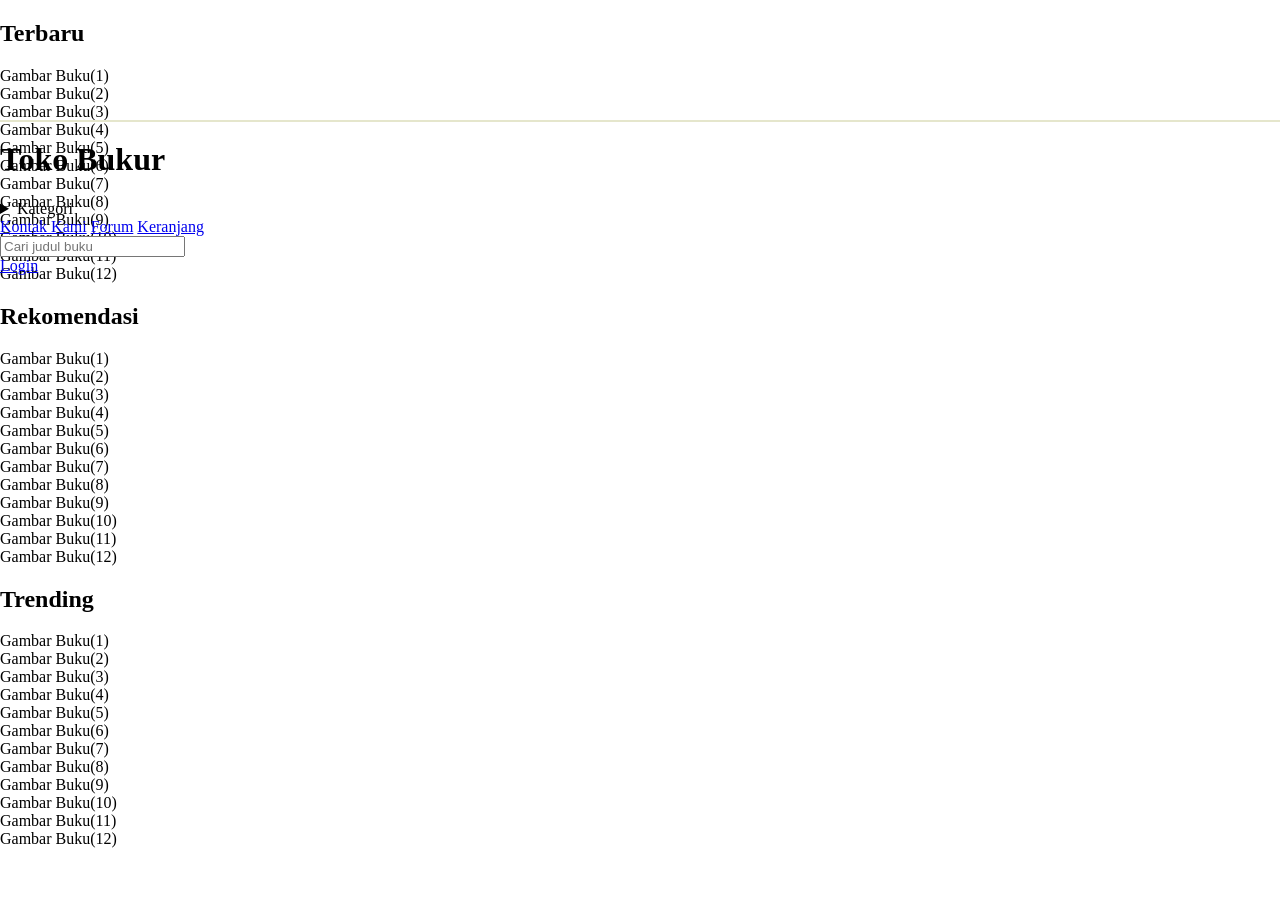
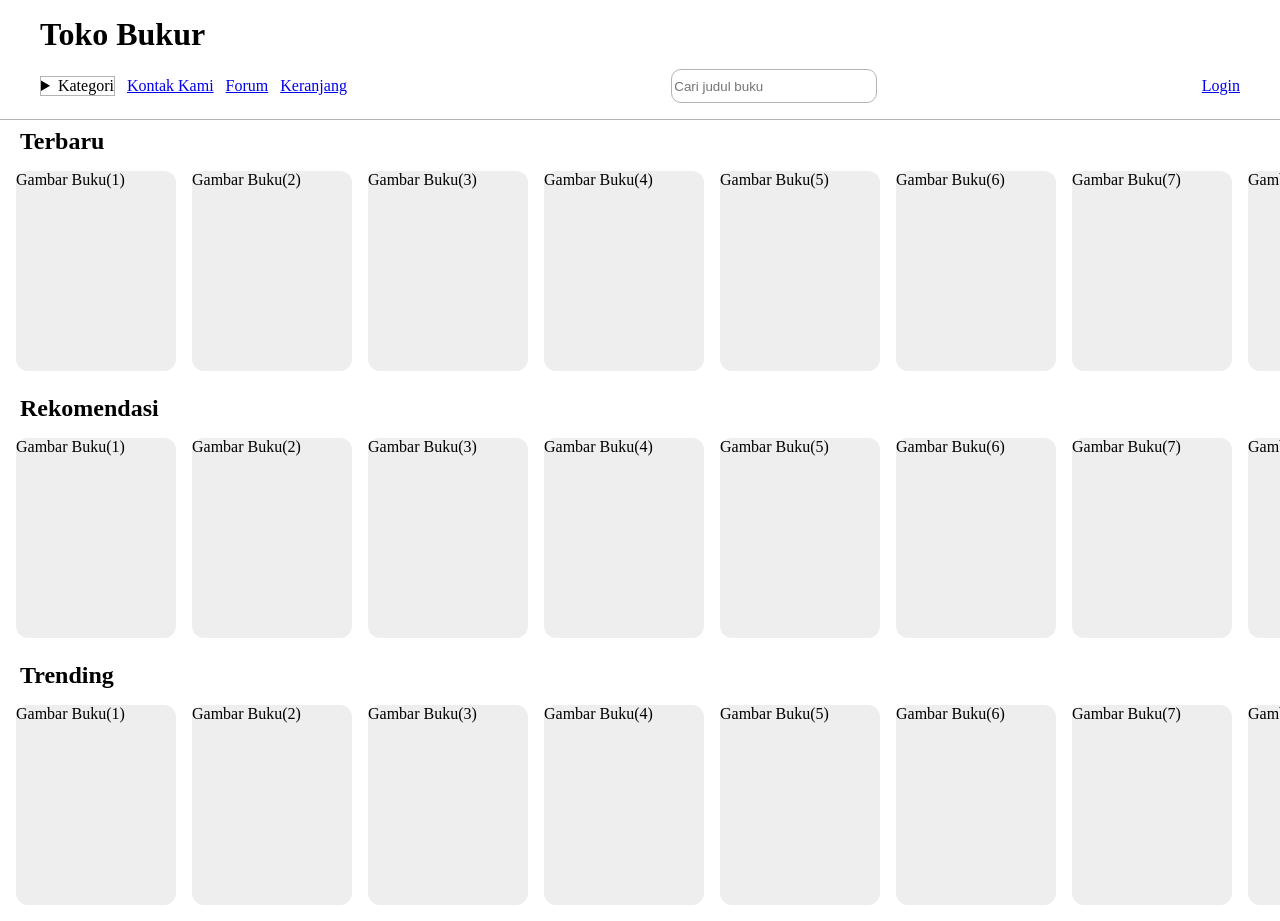
Before and after one commit to jibrilianakasyaa-cloud/kel5-toko-bukur, a PHP site: page / in a window 1280 px wide. Before the commit the page ends 848 px from the top, so only its background shows below. Run offline with PHP 8.4, Linux system fonts and the light colour scheme.

Commit message:
remade layout
jadi lebih banyak menggunakan flexbox agar makin clean, juga nambahin @media untuk kompatibilitas hp

```diff
--- a/css/style.css
+++ b/css/style.css
@@ -1,41 +1,103 @@
-body{
-    margin: 0;
+body {
+  margin: 0;
 }
-.header{
-    width:100%;
-    height: 2px;
-    background-color:#E5E6CC;
-    position: fixed;
-    top: 120px;
+
+.header {
+  border-bottom: 1px solid #b2b4b4;
+  overflow: hidden;
 }
-.kontak{
-    width: 100%;
-    height:30px;
-    background-color: #D8E6CC;
+
+.bukur {
+  margin: 16px 40px;
 }
-.log{
-    display:flex;
-    gap: 20px;
-    justify-content: right;
-    align-items: center;
-    margin-top: 25px;
-    margin-right: 76px;
-    width: auto;
-    height: 50px;
+
+.nav {
+  display: flex;
+  align-items: center;
+  justify-content: space-between;
+  padding: 0 40px 16px;
+  gap: 16px;
 }
-.login{
-    border-width: 1px;
-    border-radius: 5px;
-    background-color: transparent;
-    width: 70px;
-    height: 50px;
-    font-size: 15px;
+
+.nav-left {
+  display: flex;
+  align-items: center;
+  gap: 12px;
 }
-.daftar{
-      border-radius: 5px;
-      border-color: transparent;
-    background-color:#B4FED0;
-    width: 70px;
-    height: 50px;
-    font-size: 15px;
+
+.nav-mid {
+  flex: 1;
+  display: flex;
+  justify-content: center;
 }
+
+.nav-right {
+  display: flex;
+}
+
+.kategori {
+  background-color: white;
+  border: 1px solid #b2b4b4;
+}
+
+#srcbar {
+  height: 30px;
+  width: 200px;
+  border: 1px solid #b2b4b4;
+  border-radius: 10px;
+}
+.box-parent{
+  display: flex;
+  flex-direction: column;
+  align-content: flex-start;
+}
+
+.slider{
+  display: flex;
+  gap: 16px;
+  overflow-x: auto;
+  padding: 16px;
+}
+
+.box-parent h2{
+  margin: 0;
+  margin-top: 1vh;
+  margin-left: 20px;
+}
+
+.isi-slide{
+  min-width: 160px;
+  height: 200px;
+  background: #eee;
+  border-radius: 12px;
+  scroll-snap-align: start;
+}
+
+
+/*--------Inii utk hp---------*/
+@media (max-width: 600px) {
+  .nav {
+    flex-direction: column;
+    align-items: stretch;
+  }
+
+  .nav-left,
+  .nav-center,
+  .nav-right {
+    justify-content: center;
+  }
+
+  .nav-left {
+    flex-wrap: wrap;
+  }
+
+  .nav-center {
+    order: -1;
+    margin-bottom: 8px;
+  }
+
+.isi-slide{
+  min-width: 130px;
+  height: 163px;
+}
+}
```
